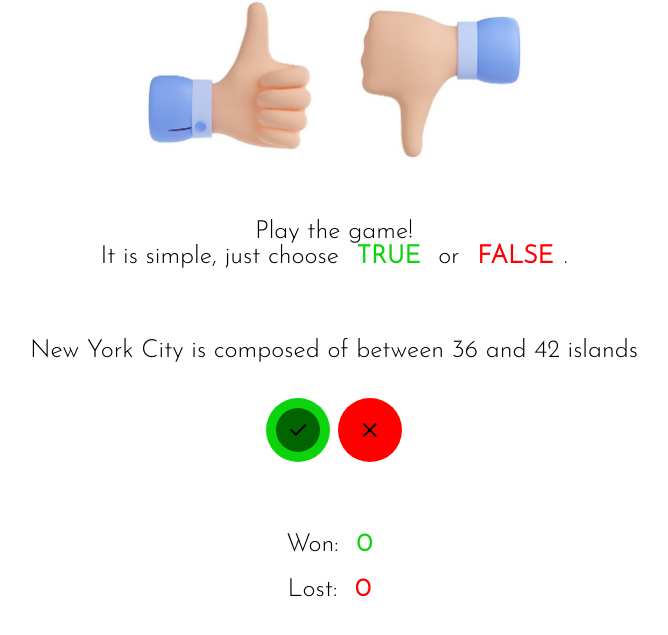
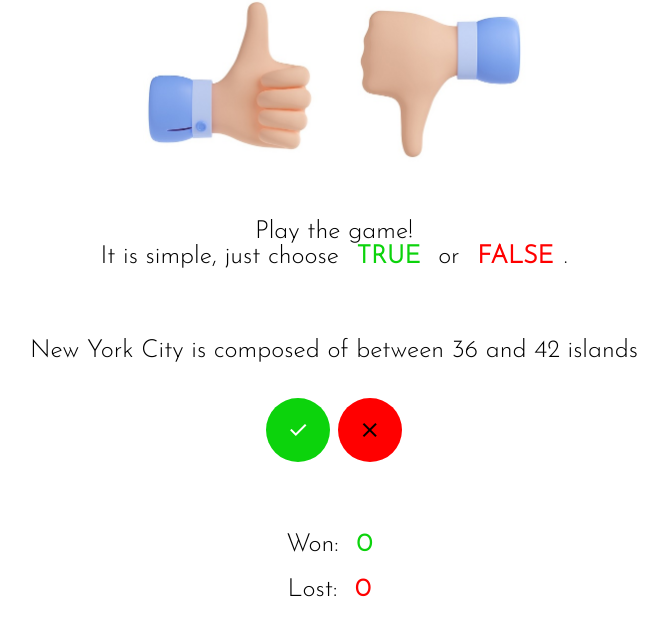
Before and after one commit to helenahagman/trueorfalse, a plain HTML site: page index.html in a window 1280 px wide. In both pictures the pointer is over the button "done". Shown: the part 133-768 px from the top of the page, without its empty margins (306-974 px from the left). Drawn offline with nearby package versions, Linux system fonts and the light colour scheme.

Commit message:
Udated hover style to true and false buttons

```diff
--- a/assets/css/style.css
+++ b/assets/css/style.css
@@ -80,15 +80,10 @@
     border-radius: 50px;
 }
 
-#true :hover {
-    background-color: darkgreen;
-    border-radius: 50px;
+#true :hover, #false :hover {
+    color: white;
 }
 
-#false :hover {
-    background-color: darkred;
-    border-radius: 50px;
-}
 
 /* Media queries*/
 
```
